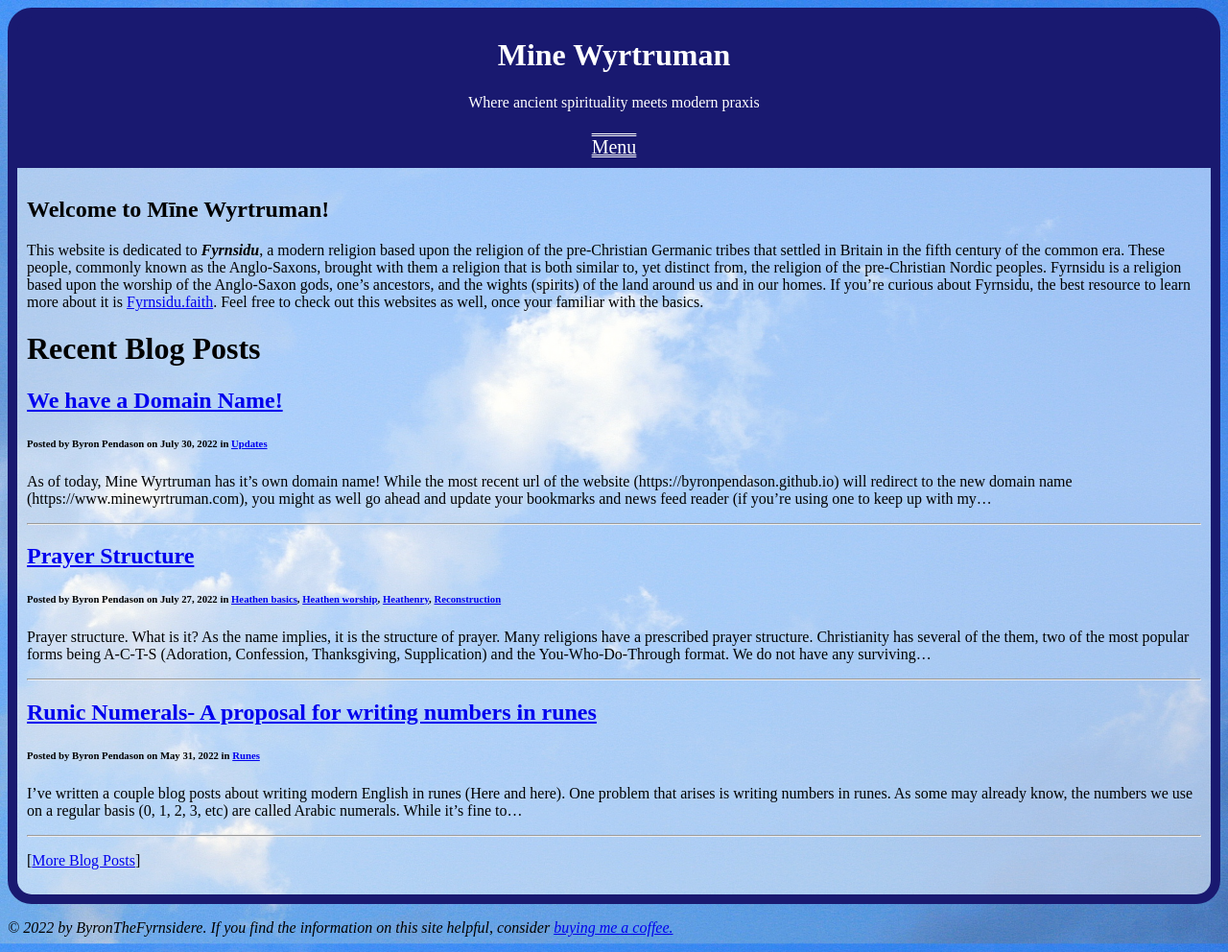
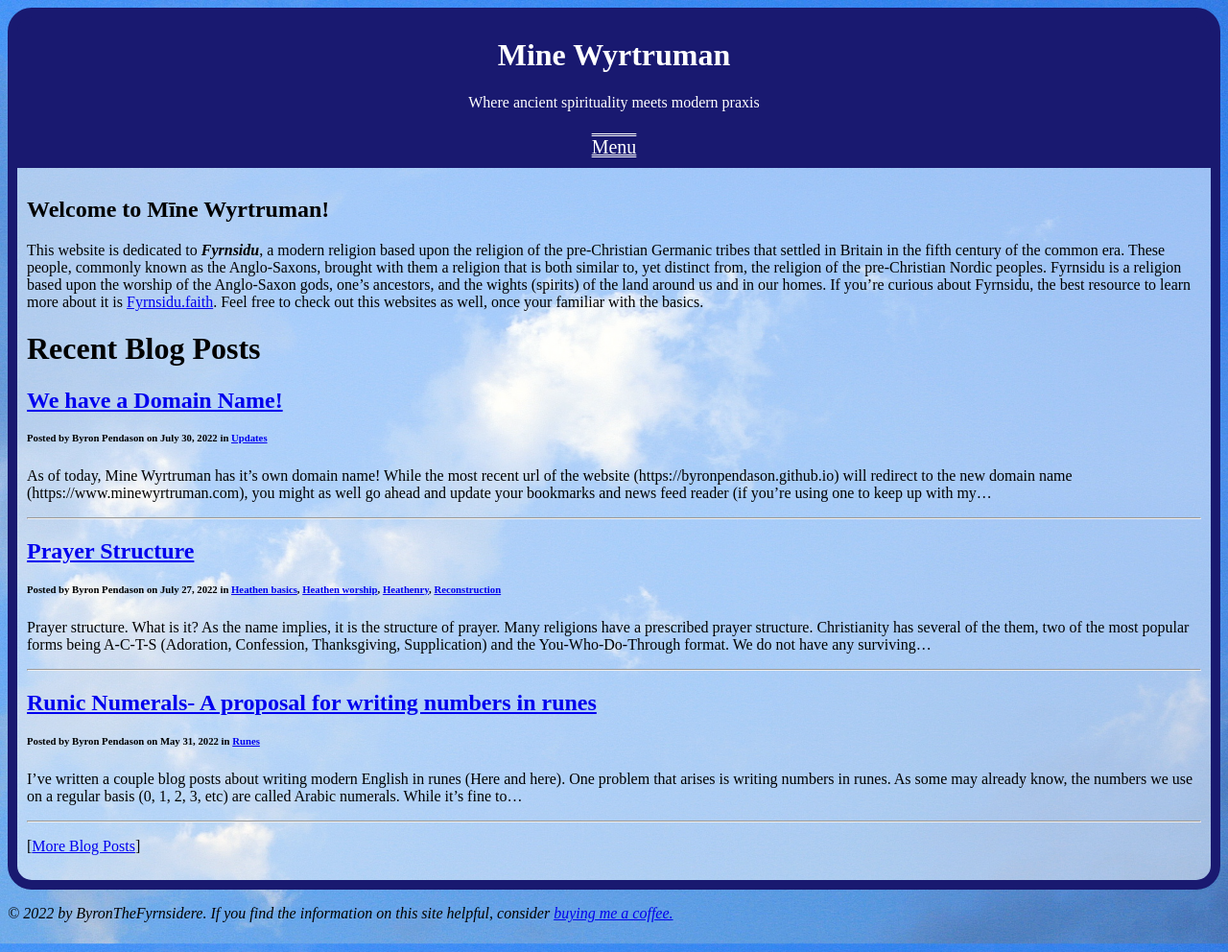
Before and after one commit to byronpendason/byronpendason.github.io, a Jekyll site: the page built from index.md, in a window 1280 px wide. Shown: the whole page at 96% size. Built offline with Jekyll 4.4.1, drawn with Linux system fonts in a browser that asks for light colours; our own code applies the rules of GitHub Pages for plain Markdown files; comment, search, counter and statistics services are not loaded.

Commit message:
Update style.css

```diff
--- a/css/style.css
+++ b/css/style.css
@@ -77,3 +77,8 @@ dt {
 .PageNavigation .next {
   text-align: right;
 }
+
+h6 {
+  margin-top: 0;
+  padding-top: 0;
+}
```
